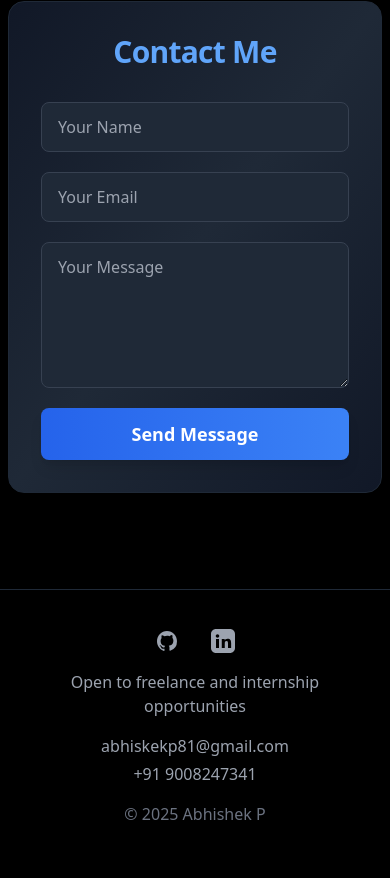
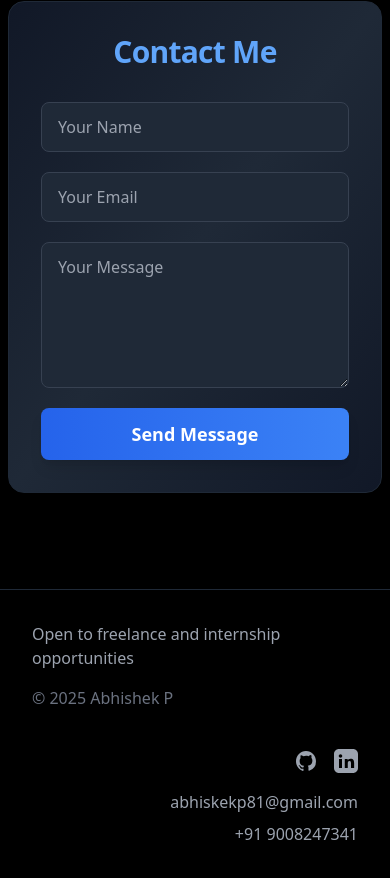
Before and after one commit to AbhishekLuffy/portfolio_web, a React (Vite) app: page / in a window 390 px wide. Shown: the part 3389-4267 px from the top of the page. Built offline with nearby package versions, Linux system fonts and the light colour scheme.

Commit message:
Right-align social media, email, and phone in footer for desktop layout

```diff
--- a/src/components/Footer.jsx
+++ b/src/components/Footer.jsx
@@ -28,9 +28,17 @@ export default function Footer() {
       ref={ref}
       initial={{ y: 100, opacity: 0 }}
       animate={controls}
-      className="p-8 text-center bg-black border-t border-gray-800 mt-12"
+      className="p-8 bg-black border-t border-gray-800 mt-12"
     >
-      <div className="flex justify-center gap-8 mb-4">
+      <div className="flex flex-col md:flex-row md:justify-between md:items-start gap-8">
+        {/* Left side: message and copyright */}
+        <div className="text-left flex-1">
+          <p className="text-gray-400 mb-4">Open to freelance and internship opportunities</p>
+          <div className="text-gray-500 font-medium text-base">© 2025 Abhishek P</div>
+        </div>
+        {/* Right side: socials and contact */}
+        <div className="flex flex-col items-end gap-2 flex-1">
+          <div className="flex gap-4 mb-2">
             {socials.map((s) => (
               <a
                 key={s.label}
@@ -44,12 +52,10 @@ export default function Footer() {
               </a>
             ))}
           </div>
-      <p className="text-gray-400 mb-4">Open to freelance and internship opportunities</p>
-      <div className="flex flex-col items-center gap-1 mb-4">
           <a href="mailto:abhiskekp81@gmail.com" className="text-gray-400 hover:text-blue-400 transition-colors text-base">abhiskekp81@gmail.com</a>
           <a href="tel:+919008247341" className="text-gray-400 hover:text-blue-400 transition-colors text-base">+91 9008247341</a>
         </div>
-      <div className="text-gray-500 font-medium text-base">© 2025 Abhishek P</div>
+      </div>
     </motion.footer>
   );
 }
```
Lines whose indentation alone changed are shown as unchanged.
